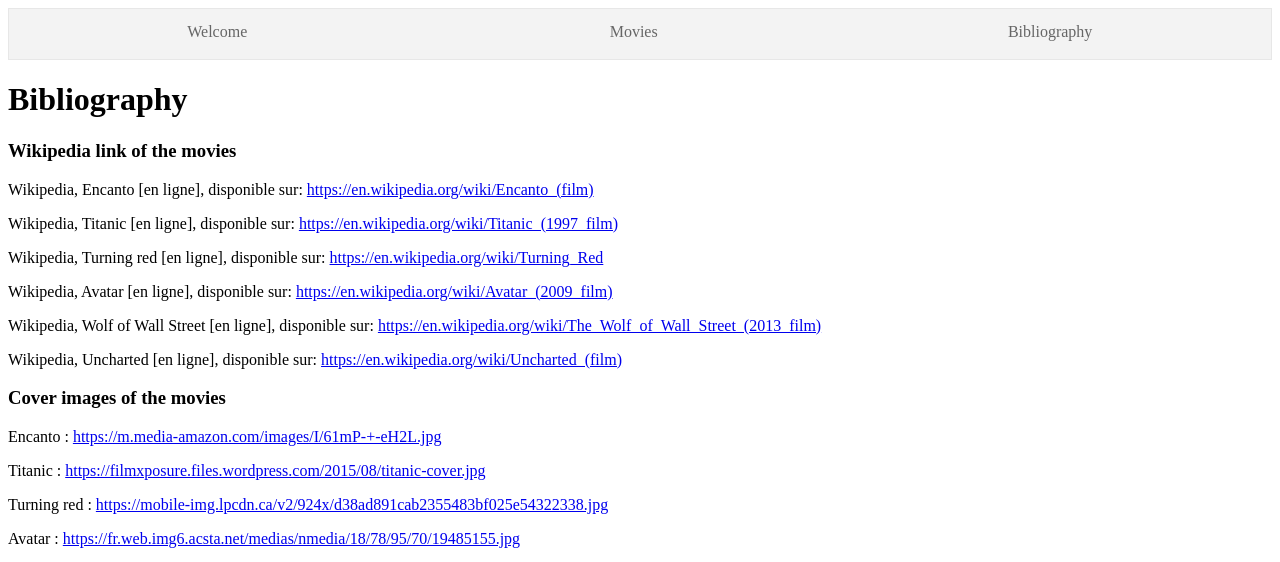
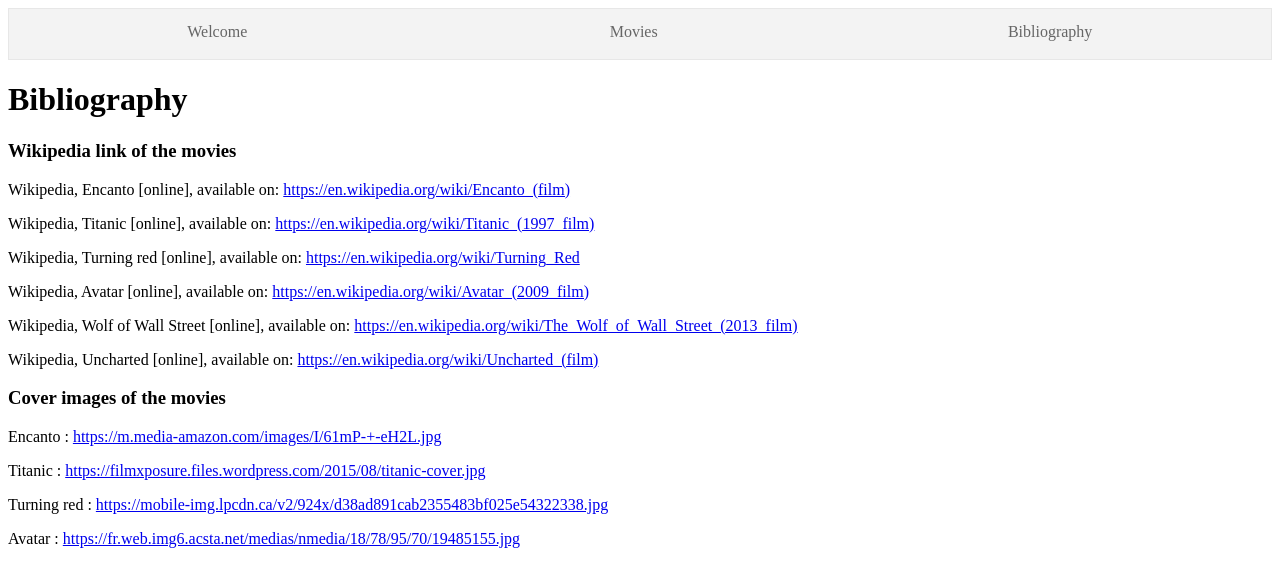
Before and after one commit to tmartial/Film_Web, a Flask app: page /bibliography in a window 1280 px wide. Shown: the top 562 px of the page. Run offline with Flask 2, Linux system fonts and the light colour scheme.

Commit message:
update to put everything in english

```diff
--- a/templates/bibliography.html
+++ b/templates/bibliography.html
@@ -35,7 +35,7 @@
             <div>
                 <h3>Wikipedia link of the movies</h3>
                 {% for n in ids %}
-                <p>Wikipedia, {{movies[n]["name"]}} [en ligne], disponible sur: <a  href="{{movies[n]["url"]}}">{{movies[n]["url"]}}</a></p>
+                <p>Wikipedia, {{movies[n]["name"]}} [online], available on: <a  href="{{movies[n]["url"]}}">{{movies[n]["url"]}}</a></p>
                 {% endfor %}
                 <h3>Cover images of the movies</h3>
                 {% for n in ids %}
```
